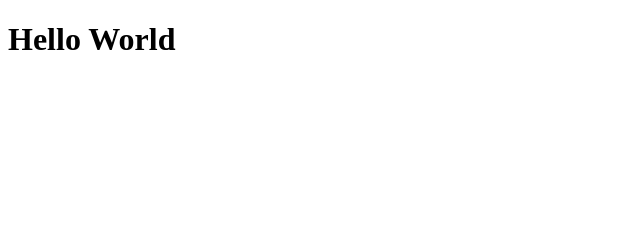
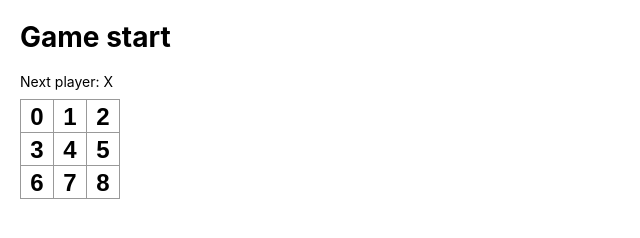
Before and after one commit to o84118317/19_First-_React_App, a React app in the folder my_first_react/: page / in a window 1280 px wide. Shown: the whole page, without its empty margins (0-640 px from the left). Built offline with nearby package versions, Linux system fonts and the light colour scheme.

Commit message:
passing data through props

```diff
--- a/my_first_react/public/index.html
+++ b/my_first_react/public/index.html
@@ -1,7 +1,8 @@
 <!DOCTYPE html>
 <html lang="en">
   <head>
-    <title>Weather App</title>
+  	<meta charset="utf-8">
+    <title>React App</title>
   </head>
     <div id="root"></div>
   </body>
--- a/my_first_react/src/components/App.js
+++ b/my_first_react/src/components/App.js
@@ -1,11 +1,14 @@
 import React, { Component } from 'react';
-
+import Game from './Game.js'
 
 class App extends Component {
   render() {
     return (
-      <div>
-        <h1>Hello World</h1>
+      <div className='container'>
+				<div>
+					<h1>Game start</h1>
+				</div>
+				<Game />
       </div>
     );
   }
--- /dev/null
+++ b/my_first_react/src/components/Board.js
@@ -0,0 +1,36 @@
+import React  from 'react';
+import Square from './Square.js'
+
+
+export default class Board extends React.Component {
+	renderSquare(i) {
+		return <Square value={i} />;
+	}
+
+	render() {
+		const status = 'Next player: X'
+		return (
+			<div>
+				<div className='status'>
+					{status}
+				</div>
+
+				<div className='board-row'>
+					{this.renderSquare(0)}
+					{this.renderSquare(1)}
+					{this.renderSquare(2)}
+				</div>
+				<div className='board-row'>
+					{this.renderSquare(3)}
+					{this.renderSquare(4)}
+					{this.renderSquare(5)}
+				</div>
+				<div className='board-row'>
+					{this.renderSquare(6)}
+					{this.renderSquare(7)}
+					{this.renderSquare(8)}
+				</div>
+			</div>
+		)
+	}
+}
--- /dev/null
+++ b/my_first_react/src/components/Game.js
@@ -0,0 +1,21 @@
+import React, { Component } from 'react';
+import Board from './Board.js'
+
+
+
+
+export default class Game extends Component {
+	render() {
+		return (
+			<div className='game'>
+				<div className='game-board'>
+					<Board />
+				</div>
+				<div className='game-info'>
+					<div>{/*status*/}</div>
+					<ol>{/*TODO*/}</ol>
+				</div>
+			</div>
+		);
+	}
+}
--- /dev/null
+++ b/my_first_react/src/components/Square.js
@@ -0,0 +1,11 @@
+import React from 'react';
+
+export default class Square extends React.Component {
+	render() {
+		return (
+			<button className='square'>
+				{this.props.value}
+			</button>
+		);
+	}
+}
--- a/my_first_react/src/index.css
+++ b/my_first_react/src/index.css
@@ -0,0 +1,58 @@
+html {
+	width: 100%;
+	height: 100%;
+}
+
+body {
+	font: 14px "Century Gothic", Futura, sans-serif;
+	height: 100%;
+	width: 100%;
+	margin: 20px;
+	font-family: -apple-system,BlinkMacSystemFont,Segoe UI,Roboto,Oxygen-Sans,Ubuntu,Cantarell,Helvetica Neue,sans-serif;
+}
+
+ol, ul {
+  padding-left: 30px;
+}
+
+.board-row:after {
+  clear: both;
+  content: "";
+  display: table;
+}
+
+.status {
+  margin-bottom: 10px;
+}
+
+.square {
+	background: #fff;
+	border: 1px solid #999;
+	float: left;
+	font-size: 24px;
+	font-weight: bold;
+	line-height: 34px;
+	height: 34px;
+	margin-right: -1px;
+	margin-top: -1px;
+	padding: 0;
+	text-align: center;
+	width: 34px;
+}
+
+.square:focus {
+	outline: none;
+}
+
+.kbd-navigation .square:focus {
+	background: #ddd;
+}
+
+.game {
+	display: flex;
+	flex-direction: row;
+}
+
+.game-info {
+	margin-left: 20px;
+}
--- a/my_first_react/src/index.js
+++ b/my_first_react/src/index.js
@@ -1,5 +1,6 @@
 import React from 'react';
 import ReactDOM from 'react-dom';
 import App from './components/App';
+import './index.css'
 
 ReactDOM.render(<App />, document.getElementById('root'));
```
